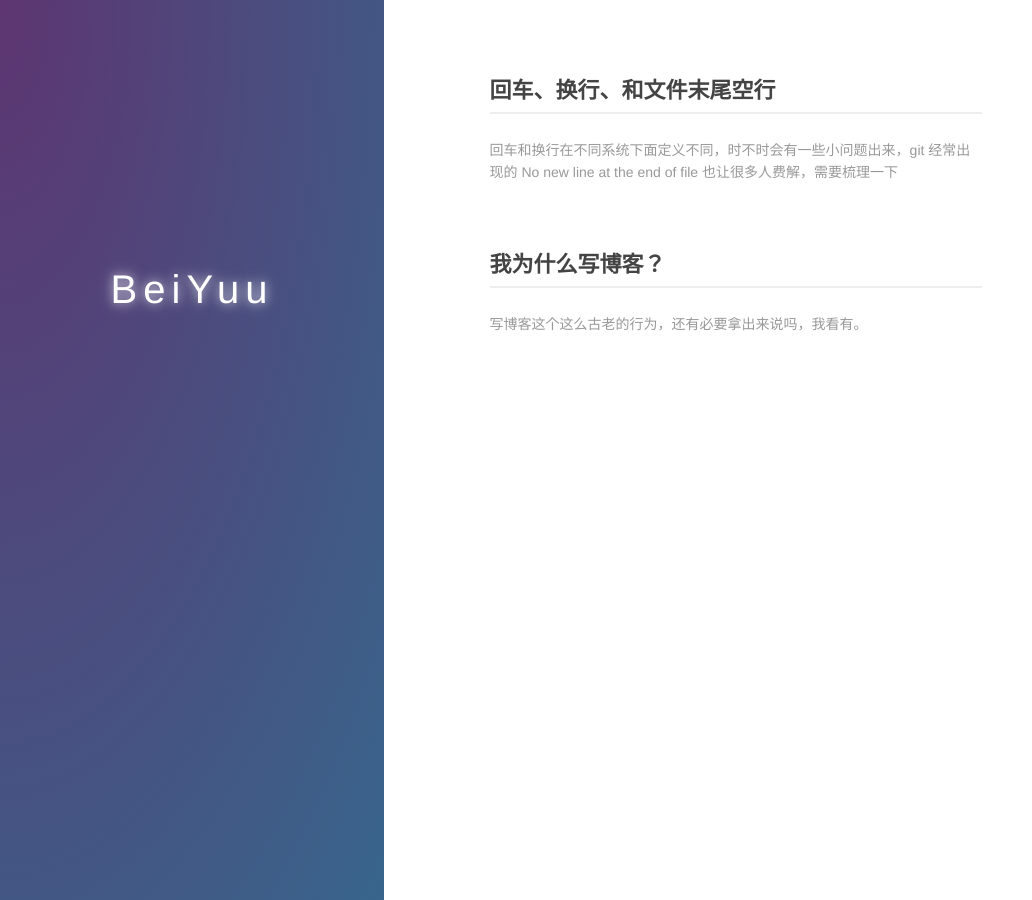
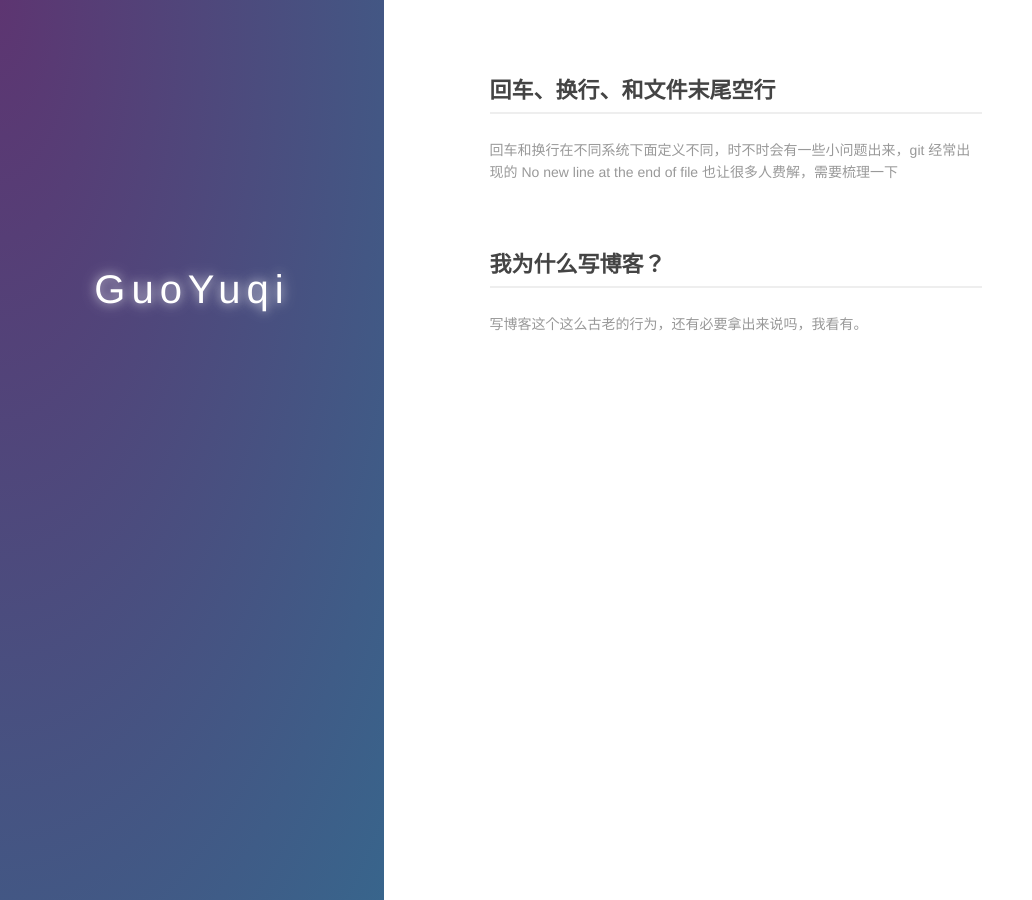
Before and after one commit to guoyuqi/guoyuqi.github.com, a Jekyll site: the page built from index.md, in a window 1280 px wide. Shown: the whole page, without its empty margins (0-1032 px from the left). Built offline with Jekyll 4.4.1, drawn with Linux system fonts in a browser that asks for light colours.

Commit message:
modify some information

```diff
--- a/index.md
+++ b/index.md
@@ -6,10 +6,11 @@ layout: default
   <div class="index-wrapper">
     <div class="aside">
       <div class="info-card">
-        <h1>BeiYuu</h1>
-        <a href="http://weibo.com/beiyuu/" target="_blank"><img src="http://www.weibo.com/favicon.ico" alt="" width="25"/></a>
-        <a href="http://www.douban.com/people/beiyuu/" target="_blank"><img src="http://www.douban.com/favicon.ico" alt="" width="22"/></a>
-        <a href="http://instagram.com/beiyuu/" target="_blank"><img src="http://d36xtkk24g8jdx.cloudfront.net/bluebar/00c6602/images/ico/favicon.ico" alt="" width="22"/></a>
+        <h1>GuoYuqi</h1>
+        <a href="http://weibo.com/guoyuqi0554" target="_blank"><img src="http://www.weibo.com/favicon.ico" alt="" width="25"/></a>
+        <a href="https://www.zhihu.com/people/justmilan" target="_blank"><img src="https://www.zhihu.com/favicon.ico" alt="" width="22"/></a>
+        <!-- <a href="http://www.douban.com/people/guoyuqi0554/" target="_blank"><img src="http://www.douban.com/favicon.ico" alt="" width="22"/></a>-->
+        <!-- <a href="http://instagram.com/beiyuu/" target="_blank"><img src="http://d36xtkk24g8jdx.cloudfront.net/bluebar/00c6602/images/ico/favicon.ico" alt="" width="22"/></a> -->
       </div>
       <div id="particles-js"></div>
     </div>
```
Also changed, not shown: README.md.
